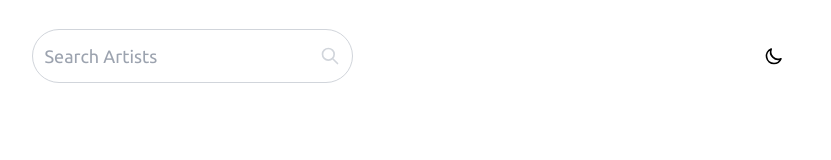
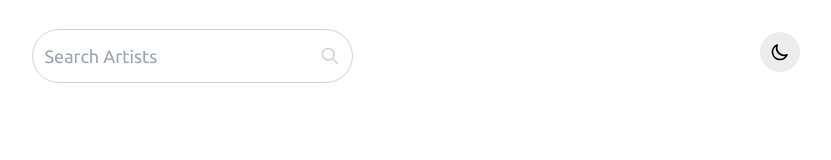
Before and after one commit to SaadYum/bit-saad, a Next.js app: page / in a window 1280 px wide. Shown: the top 160 px of the page, without its empty margins (448-1279 px from the left). Built offline with nearby package versions, Linux system fonts and the light colour scheme.

Commit message:
final fixes

```diff
--- a/components/DarkModeSwitch.jsx
+++ b/components/DarkModeSwitch.jsx
@@ -7,10 +7,9 @@ function DarkModeSwitch() {
 
   return (
     <div>
-      <button
+      <div
         aria-label="Toggle Dark Mode"
-        type="button"
-        className="fixed right-8 top-8 p-3 h-12 w-12  cursor-pointer hover:scale-125 transition-transform duration-150"
+        className="fixed right-8 top-8  center h-10 w-10 rounded-full bg-gray-400/20 hover:bg-gray-200/20  cursor-pointer hover:scale-125 transition-transform duration-150"
         onClick={() => setTheme(theme === "dark" ? "light" : "dark")}
       >
         {theme === "dark" ? (
@@ -18,7 +17,7 @@ function DarkModeSwitch() {
         ) : (
           <MoonIcon className="w-5 h-5" />
         )}
-      </button>
+      </div>
     </div>
   );
 }
--- a/components/EventCard.jsx
+++ b/components/EventCard.jsx
@@ -13,6 +13,7 @@ function EventCard({ event_data, artist_data }) {
     <>
       {/* Main Card */}
       <div
+        data-tip="Open Details"
         className=" flex flex-col h-44 mx-2 p-4 shadow-xl cursor-pointer hover:scale-110 transition-all duration-200"
         onClick={() => setOpen(!open)}
       >
@@ -46,7 +47,7 @@ function EventCard({ event_data, artist_data }) {
         <Dialog
           as="div"
           className="fixed z-10 inset-0 overflow-y-auto"
-          initialFocus={closeButtonRef}
+          //   initialFocus={closeButtonRef}
           onClose={setOpen}
         >
           <div className="flex items-end justify-center min-h-screen pt-4 px-4 pb-20 text-center sm:block sm:p-0">
@@ -59,7 +60,7 @@ function EventCard({ event_data, artist_data }) {
               leaveFrom="opacity-100"
               leaveTo="opacity-0"
             >
-              <Dialog.Overlay className="fixed inset-0 bg-gray-500 bg-opacity-75 transition-opacity" />
+              <Dialog.Overlay className="fixed inset-0 bg-black/50 bg-opacity-75 transition-opacity" />
             </Transition.Child>
 
             {/* This element is to trick the browser into centering the modal contents. */}
@@ -78,7 +79,7 @@ function EventCard({ event_data, artist_data }) {
               leaveFrom="opacity-100 translate-y-0 sm:scale-100"
               leaveTo="opacity-0 translate-y-4 sm:translate-y-0 sm:scale-95"
             >
-              <div className="inline-block align-bottom bg-white dark:bg-stone-800 rounded-lg text-left overflow-hidden shadow-xl transform transition-all sm:my-8 sm:align-middle sm:w-3/4">
+              <div className="inline-block backdrop-blur align-bottom bg-white/30 dark:bg-stone-800/50 rounded-lg text-left overflow-hidden shadow-xl transform transition-all sm:my-8 sm:align-middle sm:w-3/4">
                 {/* Modal Content */}
                 <div className="sm:flex  px-4 pt-5 pb-4 sm:p-6 sm:pb-4">
                   <div className="flex flex-col sm:w-2/4">
@@ -137,7 +138,7 @@ function EventCard({ event_data, artist_data }) {
                 <div className="px-4 py-3 sm:px-6 sm:flex sm:flex-row-reverse">
                   <button
                     type="button"
-                    className="mt-3 w-full inline-flex justify-center rounded-md border border-gray-300 shadow-sm px-4 py-2 bg-white dark:bg-stone-700 text-base font-medium hover:bg-gray-50 focus:outline-none focus:ring-2 focus:ring-offset-2  sm:mt-0 sm:ml-3 sm:w-auto sm:text-sm"
+                    className="mt-3 w-full inline-flex justify-center rounded-md hover:brightness-125 outline-none shadow-sm px-4 py-2 bg-white dark:bg-stone-700 text-base font-medium hover:bg-gray-50 focus:outline-none focus:ring-2 focus:ring-offset-2  sm:mt-0 sm:ml-3 sm:w-auto sm:text-sm"
                     onClick={() => setOpen(false)}
                     ref={closeButtonRef}
                   >
--- a/package.json
+++ b/package.json
@@ -23,6 +23,7 @@
     "react": "17.0.2",
     "react-dom": "17.0.2",
     "react-loader-spinner": "^5.1.0",
+    "react-tooltip": "^4.2.21",
     "tailwind-scrollbar": "^1.3.1"
   },
   "devDependencies": {
--- a/pages/index.jsx
+++ b/pages/index.jsx
@@ -8,6 +8,7 @@ import { ThreeDots } from "react-loader-spinner";
 import { format_nums } from "../utils/utils";
 import EventCard from "../components/EventCard";
 import { getArtistEventsAPI, searchArtistAPI } from "../utils/api";
+import ReactTooltip from "react-tooltip";
 
 export default function Home() {
   const [query, setQuery] = useState("");
@@ -123,6 +124,7 @@ export default function Home() {
                         {artistResult.facebook_page_url ? (
                           <>
                             <a
+                              data-tip="Open"
                               href={artistResult.facebook_page_url}
                               target="blank"
                             >
@@ -150,6 +152,7 @@ export default function Home() {
                   <>
                     {/* EVENTS */}
                     <div className=" grid gap-4 xl:grid-cols-3 lg:grid-cols-2 md:grid-cols-2 sm:grid-cols-1  md:w-full mt-2 px-16 custom-scroll 2xl:h-[60vh] xl:h-[50vh]  ">
+                      <ReactTooltip place="top" type="dark" effect="solid" />
                       {events.map((event, index) => (
                         <div key={index + "event"}>
                           <EventCard
```
Also changed, not shown: 1 other file (tests, documents, lock files or other folders).
